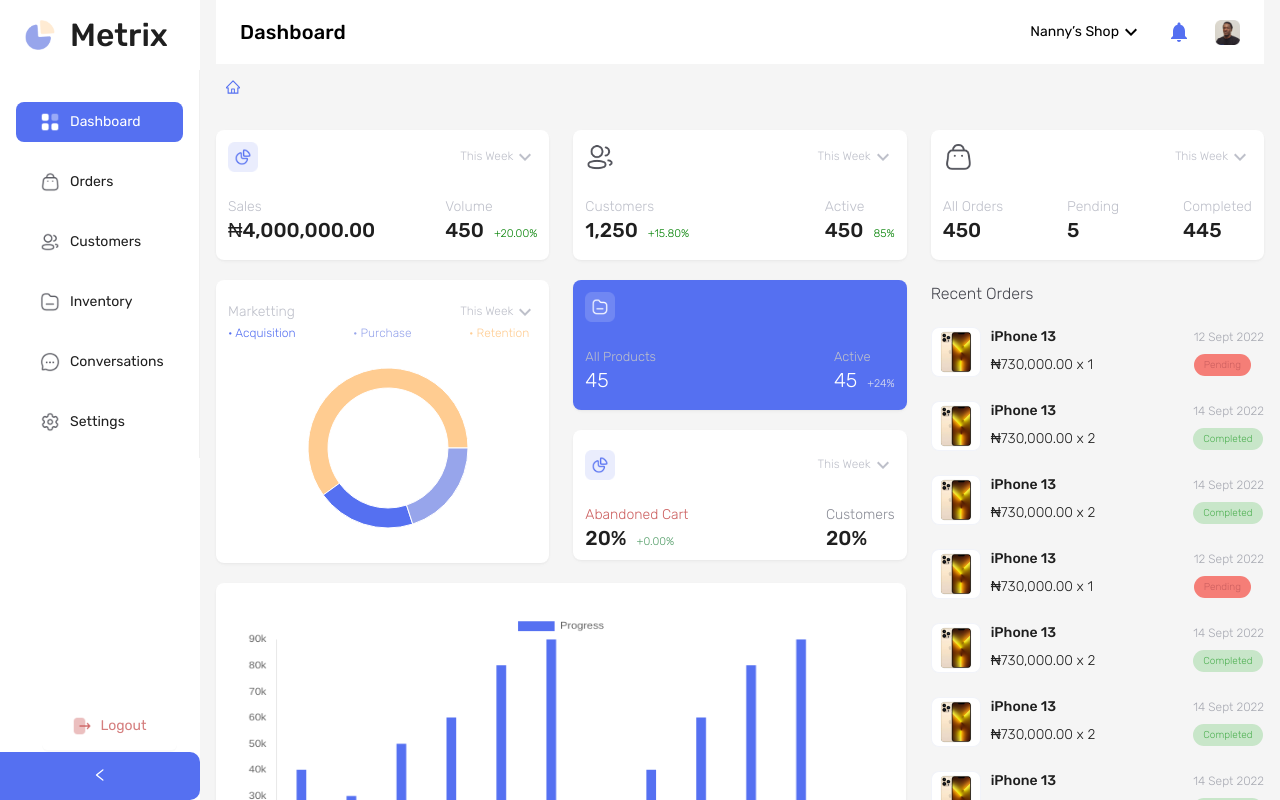
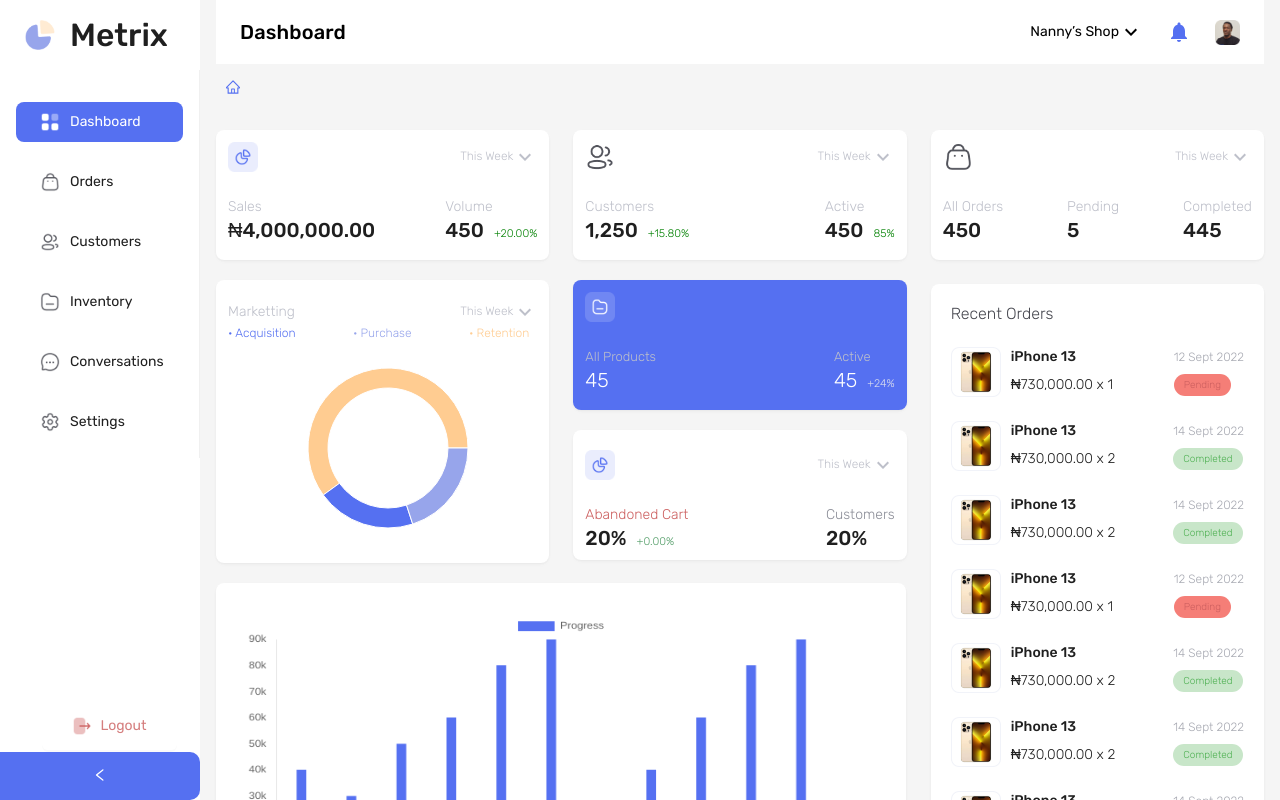
Before and after one commit to arjun11120/MetrixShopping, a React app: page / in a window 1280 px wide. Shown: the top 800 px of the page. Built offline with nearby package versions, Linux system fonts and the light colour scheme; the HTML template or start-up script is replaced by a standard one.

Commit message:
CSS added

```diff
--- a/src/components/OrderHistory.jsx
+++ b/src/components/OrderHistory.jsx
@@ -2,7 +2,12 @@ import React from "react";
 
 const OrderHistory = ({ orders }) => {
   return (
-    <div className="mt-4">
+    <div className="mt-4 recent-orders-container"
+      style={{boxShadow:" 0 1px 2px 0 rgba(0, 0, 0, 0.03), 0 1px 6px -1px rgba(0, 0, 0, 0.02), 0 2px 4px 0 rgba(0, 0, 0, 0.02)",
+        padding: "20px",
+        background: "white",
+        borderRadius: "8px"
+      }}>
       <h3
         style={{
           color: "#45464E",
--- a/src/css/Home.css
+++ b/src/css/Home.css
@@ -0,0 +1,6 @@
+.recent-orders-container {
+    box-shadow: 0 1px 2px 0 rgba(0, 0, 0, 0.03), 0 1px 6px -1px rgba(0, 0, 0, 0.02), 0 2px 4px 0 rgba(0, 0, 0, 0.02);
+    padding: 20px;
+    background: white;
+    border-radius: 8px;
+}
```
